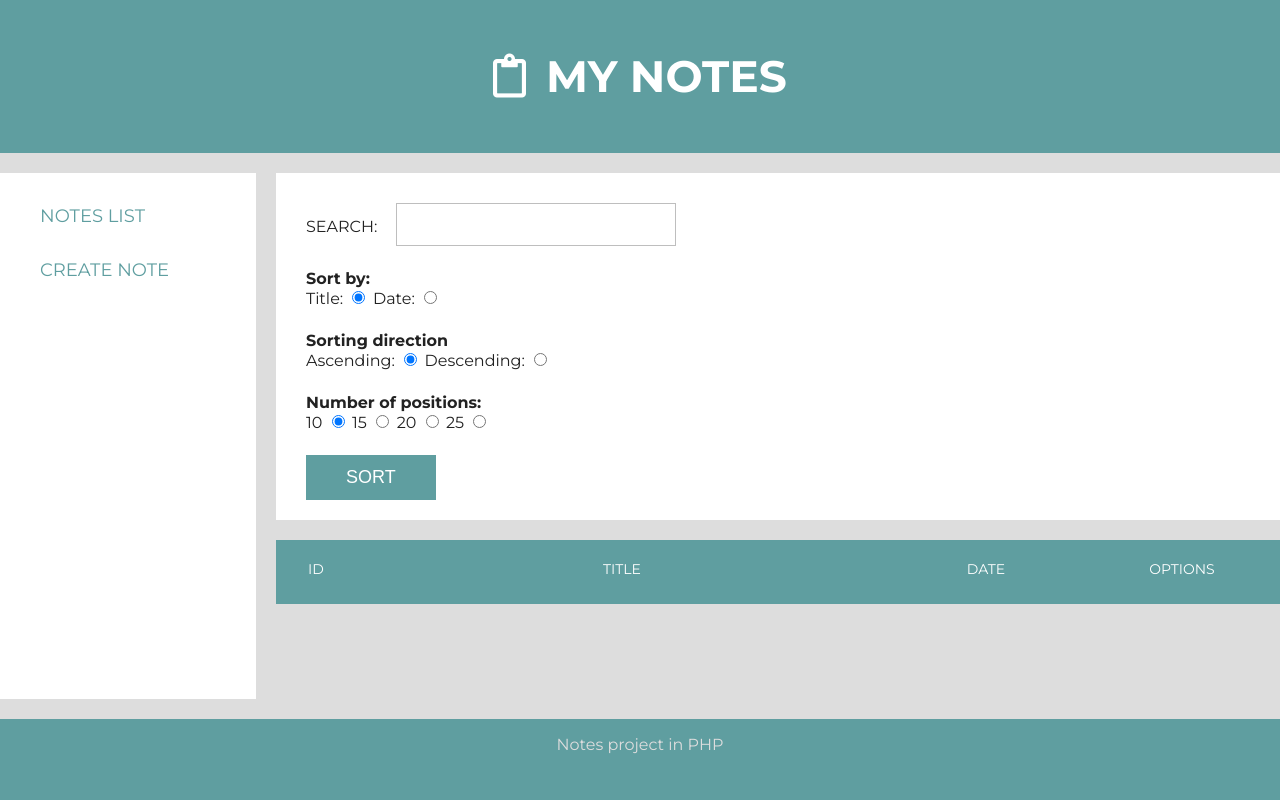
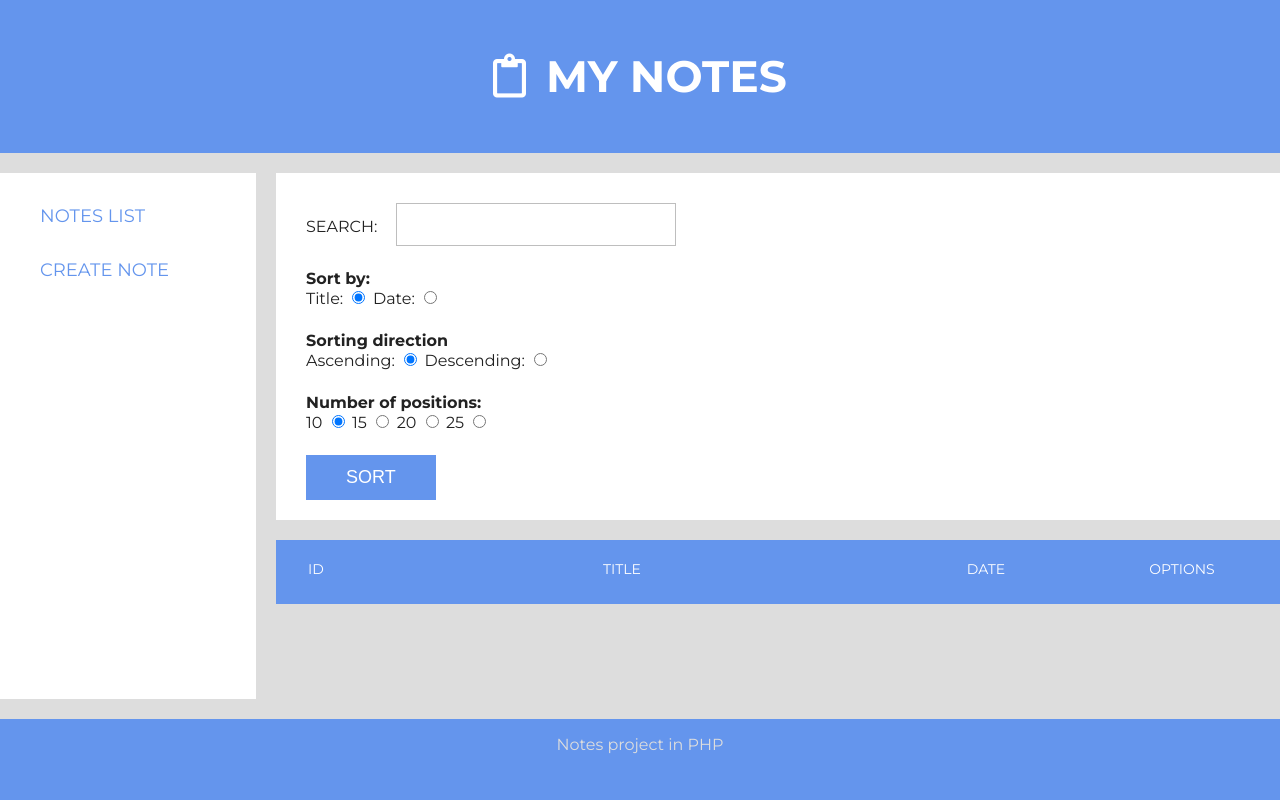
Before and after one commit to Goferov/notes, a PHP site: page / in a window 1280 px wide. Run offline with PHP 8.4, Linux system fonts and the light colour scheme; data that the repository does not hold is empty; some libraries are stand-ins or nearby versions.

Commit message:
Change main color of project

```diff
--- a/public/style.css
+++ b/public/style.css
@@ -99,7 +99,7 @@ form .field-textarea {
 
 form input[type=submit],
 form input[type=button] {
-  background: cadetblue;
+  background: cornflowerblue;
 
   border: none;
   color: #fff;
@@ -110,7 +110,7 @@ form input[type=button] {
 
 form input[type=submit]:hover,
 form input[type=button]:hover {
-  background: #4691A4;
+  background: #4d75bd;
   box-shadow: none;
   -moz-box-shadow: none;
   -webkit-box-shadow: none;
@@ -143,12 +143,12 @@ form>div:first-child>label:first-child>input {
 }
 
 form>div:first-child>label:first-child>input:focus {
-  box-shadow: 0 0 0px 2px cadetblue;
+  box-shadow: 0 0 0px 2px cornflowerblue;
 }
 
 .header {
   text-align: center;
-  background-color: cadetblue;
+  background-color: cornflowerblue;
   margin-bottom: 20px;
   padding: 20px 0;
 }
@@ -171,7 +171,7 @@ form>div:first-child>label:first-child>input:focus {
 
 .menu ul a {
   display: block;
-  color: cadetblue;
+  color: cornflowerblue;
   font-size: 18px;
   text-transform: uppercase;
   padding: 16px 0;
@@ -189,7 +189,7 @@ form>div:first-child>label:first-child>input:focus {
 
 .footer {
   margin-top: 20px;
-  background-color: cadetblue;
+  background-color: cornflowerblue;
   padding-bottom: 30px;
 }
 
@@ -210,14 +210,14 @@ table {
 
 .tbl-header {
   margin-top: 20px;
-  background-color: cadetblue;
+  background-color: cornflowerblue;
   color: white;
 }
 
 .tbl-content {
   overflow-x: auto;
   margin-top: 0px;
-  border: 3px solid cadetblue;
+  border: 3px solid cornflowerblue;
   color: #222;
   background-color: white;
 }
@@ -309,14 +309,14 @@ tr>td:nth-child(3) {
 
 button {
   border: none;
-  background-color: cadetblue;
+  background-color: cornflowerblue;
   padding: 5px 10px;
   color: white;
   cursor: pointer;
 }
 
 button:hover {
-  background-color: #4691A4;
+  background-color: #4d75bd;
 }
 
 form.note-form li label {
```
